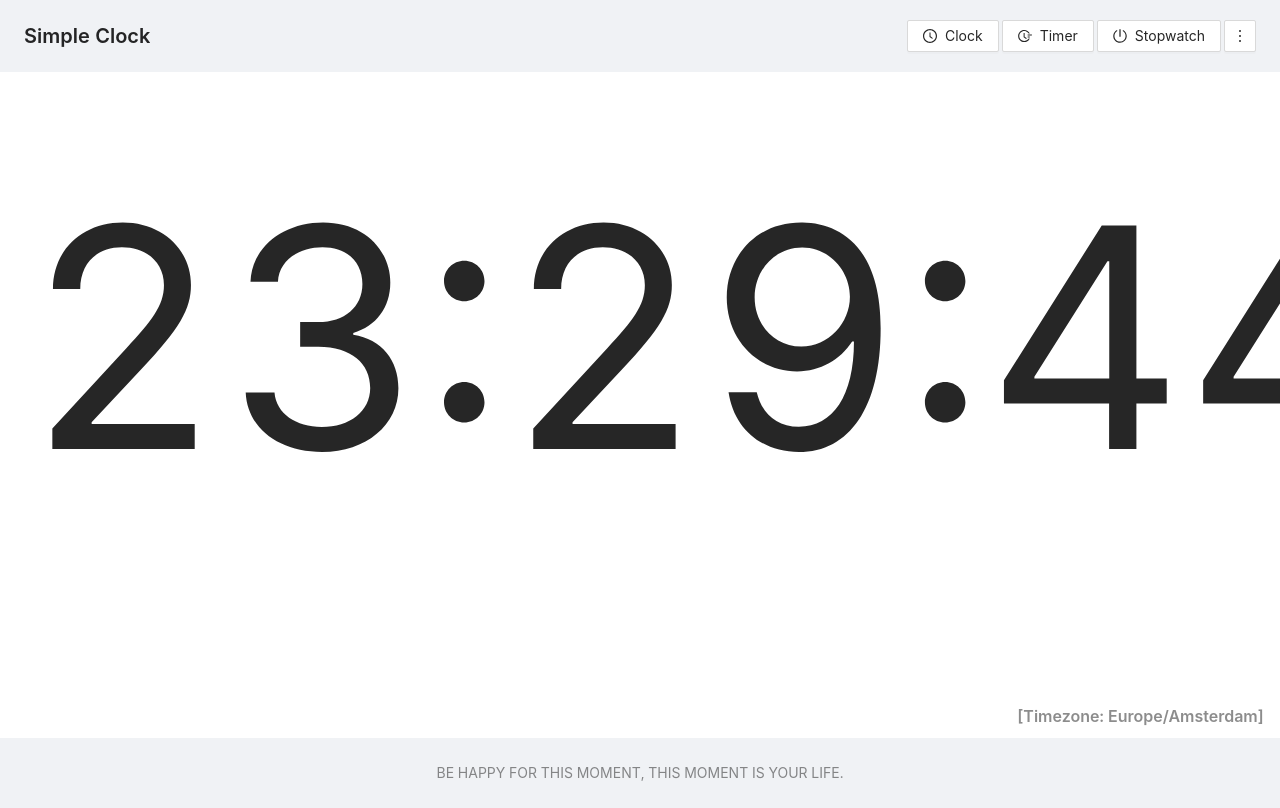
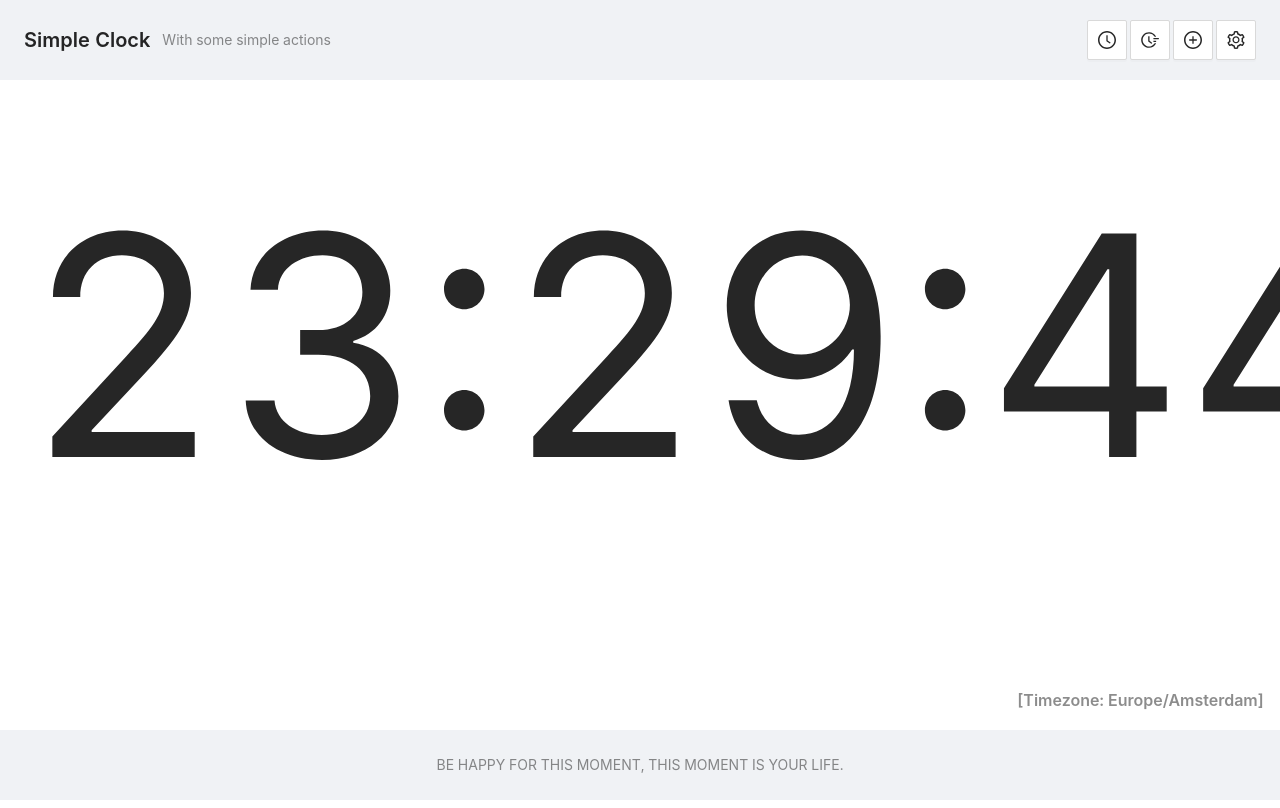
Before and after one commit to mirmousaviii/clock, a React (Create React App) app: page /#/ in a window 1280 px wide. Shown: the top 808 px of the page. Built offline with nearby package versions, Linux system fonts and the light colour scheme.

Commit message:
Change pages design

```diff
--- a/src/App.css
+++ b/src/App.css
@@ -4,7 +4,7 @@
 .site-layout-content {
     padding: 24px;
     background: #fff;
-    min-height: calc(100vh - 134px);
+    min-height: calc(100vh - 150px);
 }
 .logo {
     float: left;
@@ -15,8 +15,8 @@
     font-size: 24vw;
 }
 
-.timezone {
+.controller {
     position: absolute;
-    bottom: 4rem;
+    bottom: 5rem;
     right: 1rem;
 }
--- a/src/layouts/default-layout.js
+++ b/src/layouts/default-layout.js
@@ -2,11 +2,12 @@ import {Layout, PageHeader, Button, Space, Typography} from 'antd';
 import routes from '../routes';
 import {Link, Route} from 'react-router-dom';
 import {
-  MoreOutlined,
+  SettingOutlined,
   ClockCircleOutlined,
   FieldTimeOutlined,
-  PoweroffOutlined,
+  PlusCircleOutlined,
 } from '@ant-design/icons';
+import React from 'react';
 
 const {Footer, Content} = Layout;
 
@@ -17,26 +18,23 @@ let DefaultLayout = () => {
         <PageHeader
             className="site-page-header"
             title="Simple Clock"
+            subTitle="With some simple actions"
             extra={
 
               <Space size={3}>
                 <Link to='/'>
-                  <Button key="current" icon={<ClockCircleOutlined/>}>
-                    Clock
-                  </Button>
+                  <Button key="current" icon={<ClockCircleOutlined/>}
+                          size="large"/>
                 </Link>
                 <Link to='/timer'>
-                  <Button key="timer" icon={<FieldTimeOutlined/>}>
-                    Timer
-                  </Button>
+                  <Button key="timer" icon={<FieldTimeOutlined/>} size="large"/>
                 </Link>
                 <Link to='/stopwatch'>
-                  <Button key="stopwatch" icon={<PoweroffOutlined/>}>
-                    Stopwatch
-                  </Button>
+                  <Button key="stopwatch" icon={<PlusCircleOutlined/>}
+                          size="large"/>
                 </Link>
                 <Link to='/setting'>
-                  <Button key="setting" icon={<MoreOutlined/>}/>
+                  <Button key="setting" icon={<SettingOutlined/>} size="large"/>
                 </Link>
               </Space>
 
--- a/src/pages/current-time.js
+++ b/src/pages/current-time.js
@@ -7,13 +7,13 @@ function CurrentTime() {
   let [timezone] = React.useContext(TimezoneContext);
 
   return (
-      <>
+      <div>
         <span className='full-size'>
           <ProClock timezone={timezone} interval={1000}/>
         </span>
         <Typography.Title level={5} type="secondary"
-                          className="timezone">[Timezone: {timezone}]</Typography.Title>
-      </>
+                          className="controller">[Timezone: {timezone}]</Typography.Title>
+      </div>
   );
 }
 
--- a/src/pages/setting.js
+++ b/src/pages/setting.js
@@ -1,7 +1,7 @@
 import React from 'react';
 import {Select, Form} from 'antd';
+import momentTimezone from 'moment-timezone';
 import {TimezoneContext} from '../context/timezone';
-import momentTimezone from 'moment-timezone';
 
 function CurrentTime() {
   const [timezone, setTimezone] = React.useContext(TimezoneContext);
```
